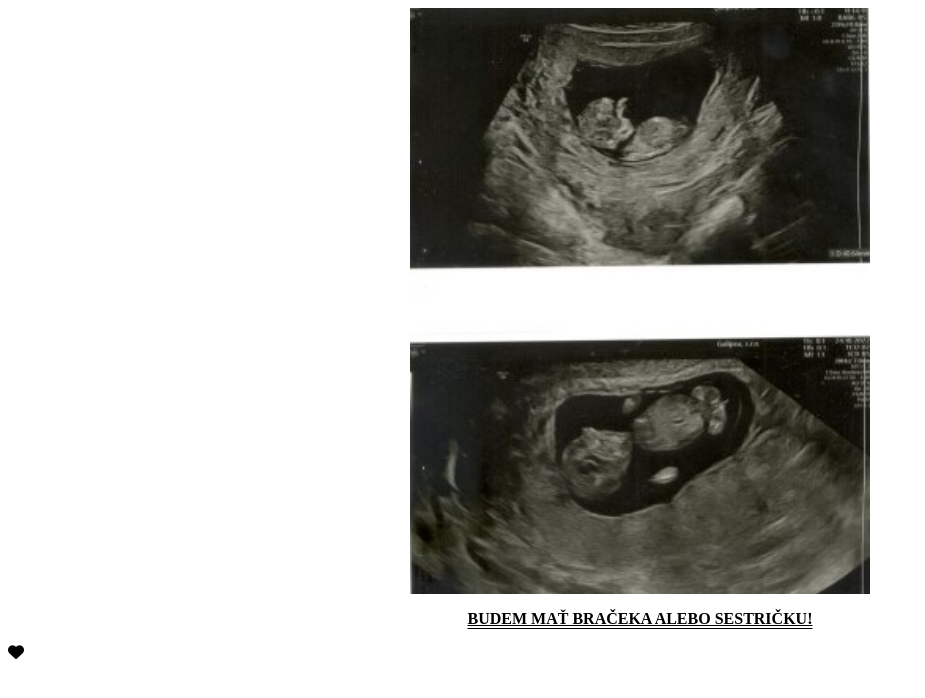
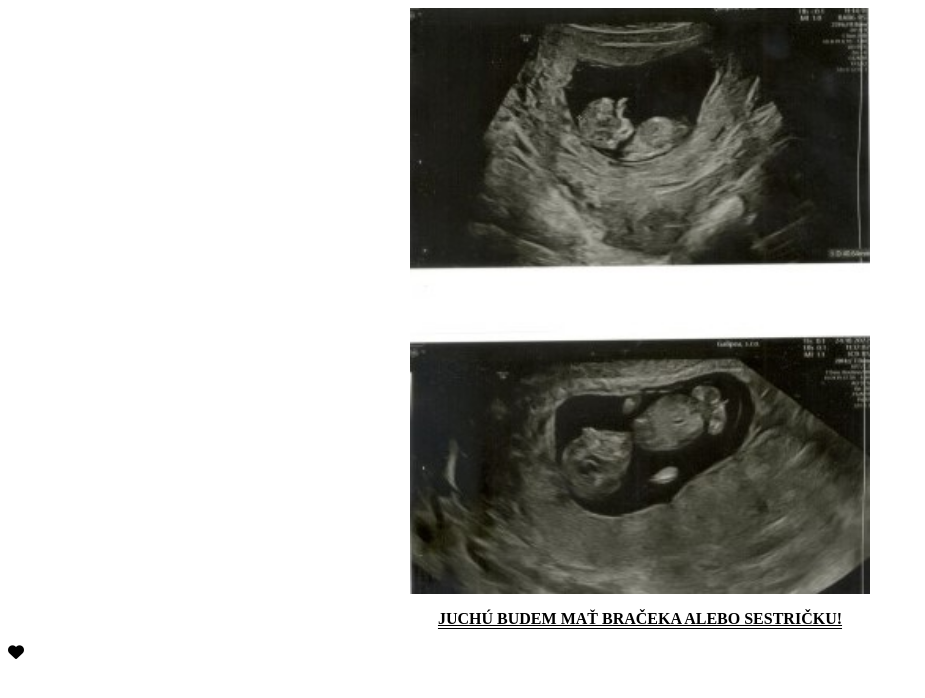
Before and after one commit to FridrichPeter/qr2, a plain HTML site: page index.html in a window 1280 px wide. Shown: the whole page, without its empty margins (0-925 px from the left). Drawn offline with Linux system fonts and the light colour scheme.

Commit message:
Update index.html

```diff
--- a/index.html
+++ b/index.html
@@ -31,8 +31,8 @@ p {
 
 
 <img src="img/vilko.jpg" width="460" height="345">
-<p>BUDEM MAŤ BRAČEKA ALEBO SESTRIČKU!</p><i class="fa-solid fa-heart"></i>
-
+<p>JUCHÚ BUDEM MAŤ BRAČEKA ALEBO SESTRIČKU!</p>
+<i class="fa-solid fa-heart"></i>
 
 
 </body>
```
